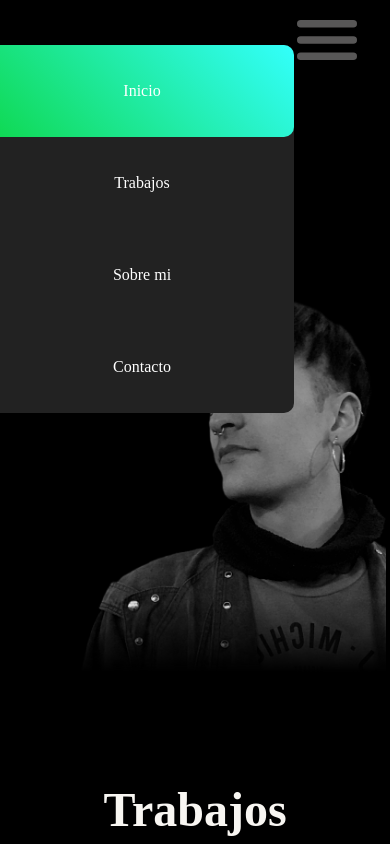
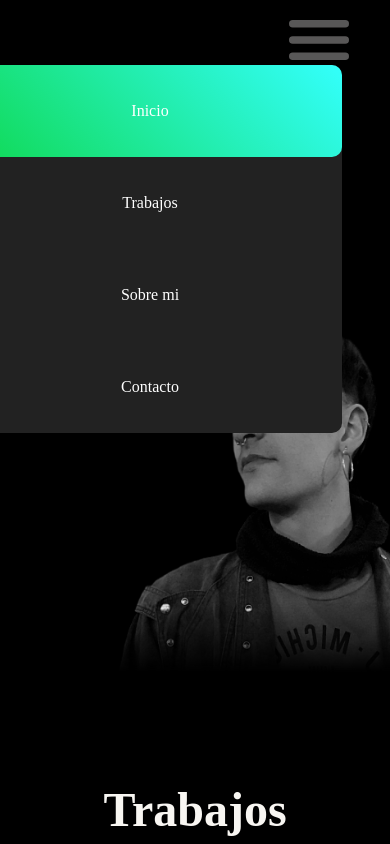
Before and after one commit to AxelDanteRios/PortfolioAx, a plain HTML site: page index.html in a window 390 px wide. Both pictures are taken after a click on the element 326 px from the left and 40 px from the top of the page. Shown: the top 844 px of the page. Drawn offline with nearby package versions, Linux system fonts and the light colour scheme.

Commit message:
adaptacion mobile arreglada

```diff
--- a/css/styles.css
+++ b/css/styles.css
@@ -448,8 +448,8 @@ ul {
     .sectionInicio{
     display: flex;
     height: 42rem;
-    flex-direction: row-reverse;
-    width: 99%;
+    flex-direction: column-reverse;
+    width: 100%;
     justify-content: space-between;
     padding-bottom: 70px;
     align-items: flex-end;
@@ -457,7 +457,7 @@ ul {
 
 .descripcion{
   position: relative;
-  bottom: 9rem;
+  top: 2rem;
   padding-left: 0;
   font-size: x-large;
 }
@@ -465,21 +465,26 @@ ul {
 .divImg {
     display: flex;
     justify-content: end;
-    width: 44%;
+    width: 70%;
     position: relative;
     right: 0px;
     filter: contrast(1.10) grayscale(100%);
     height: 23.5rem;
+    bottom: 0%;
+}
+.divImg img{
+  width: 100%;
 }
 
 nav {
     position: fixed;
+    top: 65px;
     opacity: 0;
     visibility: hidden;
-    right: 6rem;
+    right: 3rem;
     display: flex;
     flex-direction: column;
-    width: 19rem;
+    width: 24rem;
     height: 23rem;
 }
 nav a{
@@ -512,7 +517,7 @@ nav a:nth-child(4):hover~span{
   width: 5rem;
   height: 5rem;
   position: fixed;
-  right: 6%;
+  right: 8%;
   z-index: 2;
 }
 
@@ -554,7 +559,7 @@ width: 80%;
   width: 100%;
 }
 #sobreMi p {
-  width: 100%;
+  width: 95%;
   font-size: medium;
   text-align: center;
 }
```
